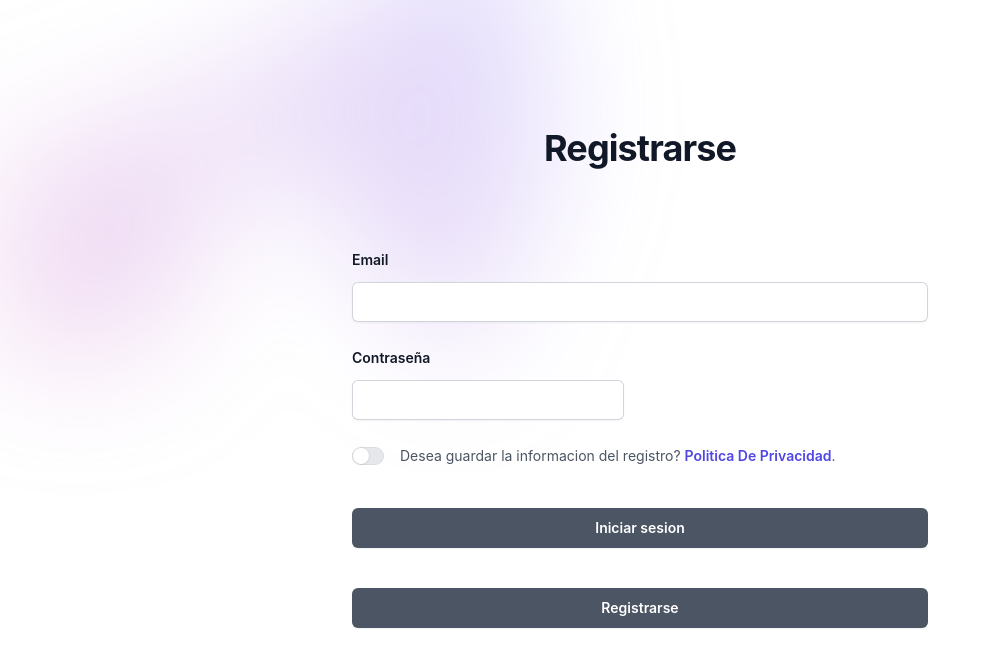
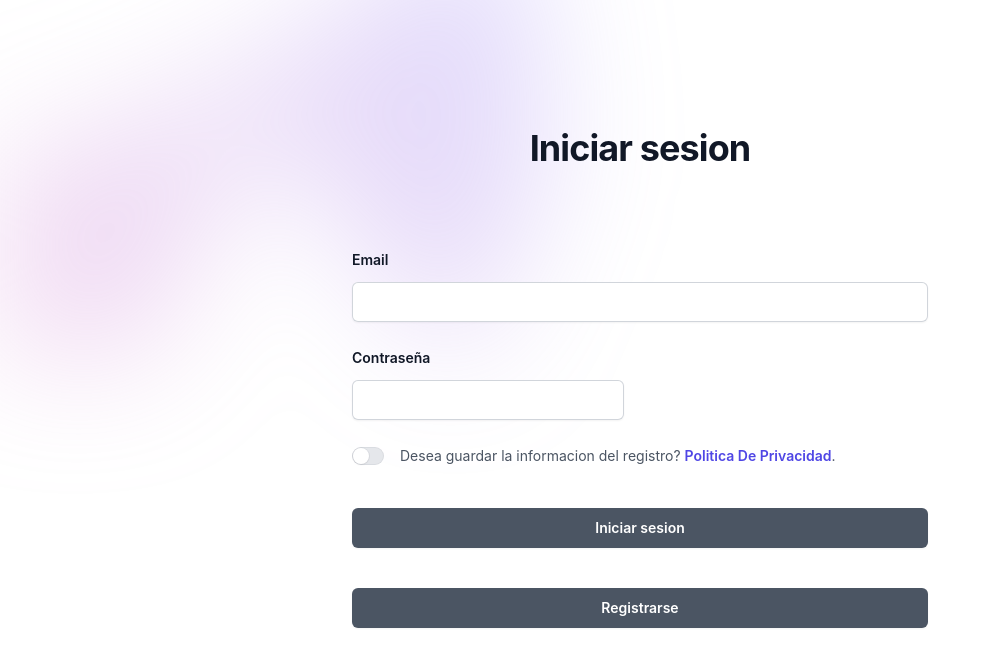
Before and after one commit to ReginaPescara/cuaderno-comunicaciones, a React (Create React App) app: page / in a window 1280 px wide. Shown: the top 666 px of the page, without its empty margins (0-991 px from the left). Built offline with nearby package versions, Linux system fonts and the light colour scheme.

Commit message:
Linkeando el registrarse al boton

```diff
--- a/src/pages/signin.jsx
+++ b/src/pages/signin.jsx
@@ -23,7 +23,7 @@
         />
       </div>
       <div className="mx-auto max-w-2xl text-center">
-        <h2 className="text-3xl font-bold tracking-tight text-gray-900 sm:text-4xl">Registrarse</h2>
+        <h2 className="text-3xl font-bold tracking-tight text-gray-900 sm:text-4xl">Iniciar sesion</h2>
       </div>
       <form action="#" method="POST" className="mx-auto mt-16 max-w-xl sm:mt-20">
         <div className="grid grid-cols-1 gap-x-8 gap-y-6 sm:grid-cols-2">
```
